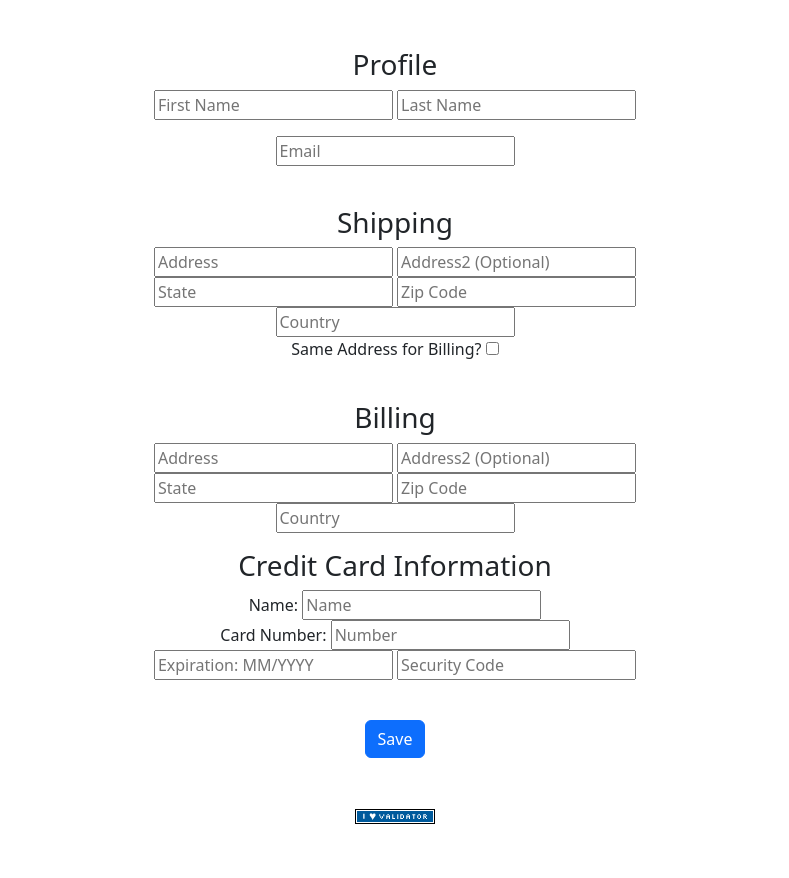
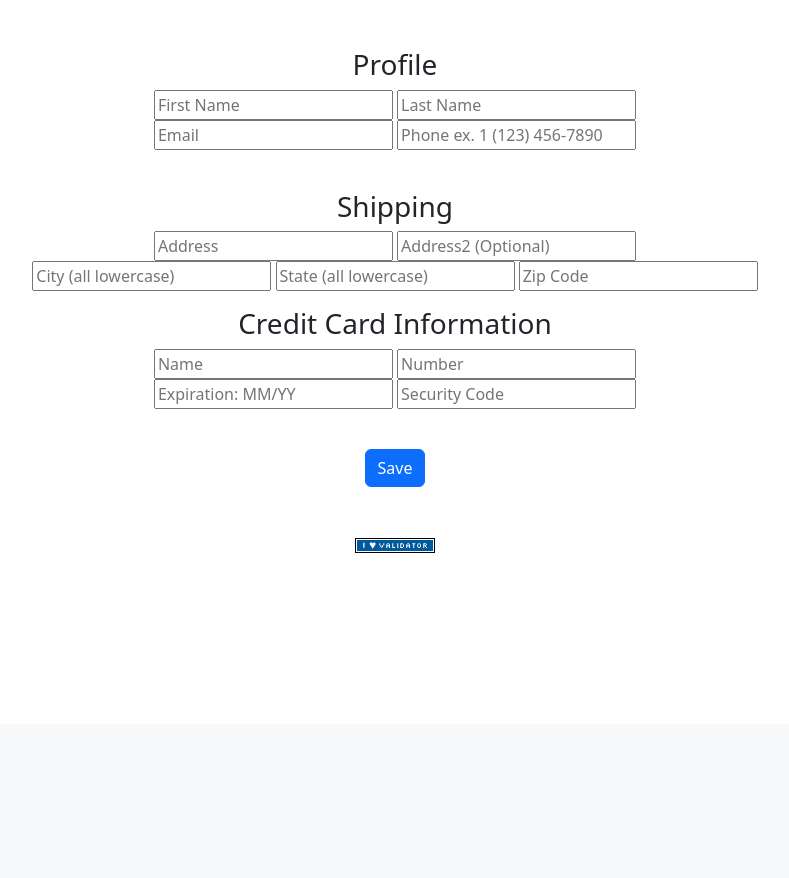
Before and after one commit to DuheeH/buyBot-Supreme, a Flask app: template templates/profile.html in a window 1280 px wide. Shown: the part 76-954 px from the top of the page, without its empty margins (245-1034 px from the left). After the commit the page ends 629 px from the top, so only its background shows below. Run offline with Flask 3, Linux system fonts and the light colour scheme; the template is opened without the code that fills it, so the values that code supplies are empty; some libraries are stand-ins or nearby versions.

Commit message:
working version with 1 item in cart

```diff
--- a/app.py
+++ b/app.py
@@ -1,12 +1,18 @@
-import os
-
+from selenium import webdriver
+from selenium.webdriver.common.by import By
+from selenium.webdriver.common.keys import Keys
+from selenium.webdriver.support.ui import WebDriverWait
+from selenium.webdriver.support import expected_conditions as EC
+from selenium.common.exceptions import TimeoutException
+import chromedriver_binary
+import time
 from cs50 import SQL
 from flask import Flask, flash, redirect, render_template, request, session
 from flask_session import Session
 from werkzeug.security import check_password_hash, generate_password_hash
 from datetime import datetime
 
-from helpers import login_required, usd, getProfile
+from helpers import login_required, usd, getProfile, randomWait
 
 # Configure application
 app = Flask(__name__)
@@ -33,31 +39,113 @@ def after_request(response):
 @app.route("/buy", methods=["GET", "POST"])
 @login_required
 def buy():
+    user_id = session['user_id']
     if request.method == "POST":
+        user_id = session["user_id"]
         urls = request.form.getlist('url')
         quantities = request.form.getlist('quantity')
-        return render_template("test.html", urls=urls,quantities=quantities)
+        date_time = datetime.now()
+        db.execute("""
+            CREATE TABLE IF NOT EXISTS transactions
+            (id INTEGER PRIMARY KEY,
+            url TEXT,
+            quantity INTEGER,
+            price FLOAT,
+            datetime DATETIME,
+            user_id INTEGER,
+            FOREIGN KEY (user_id) REFERENCES users(id))
+        """)
+
+        wd = webdriver.Chrome()
+        profile = getProfile()
+        profile_columns = ['firstName', 'lastName', 'email', 'address', 'address2', 'city', 'state', 'zip', 'phone', 'ccName', 'ccNumber', 'ccExpiration', 'ccSecurity']
+        xpath_dict = {
+            'addCart' : '//*[@id="product-root"]/div/div[2]/div[2]/form/div[2]/div/div[4]/div[2]/div[2]/div[3]/div[1]/input',
+            'price' : '//*[@id="product-root"]/div/div[2]/div[2]/form/div[2]/div/div[4]/div[1]/div[2]',
+            'checkout' : '//*[@id="product-root"]/div/div[1]/div/div/div/a[2]',
+            'processPayment': '//*[@id="checkout-pay-button"]',
+            'firstName': '//*[@id="TextField0"]',
+            'lastName': '//*[@id="TextField1"]',
+            'email': '//*[@id="email"]',
+            'address': '//*[@id="shipping-address1"]',
+            'address2': '//*[@id="TextField2"]',
+            'city': '//*[@id="TextField3"]',
+            'state': '//*[@id="Select1"]',
+            'zip': '//*[@id="TextField4"]',
+            'phone': '//*[@id="TextField5"]',
+            'ccName': '//*[@id="name"]',
+            'ccNumber': '//*[@id="number"]',
+            'ccExpiration': '//*[@id="expiry"]',
+            'ccSecurity': '//*[@id="verification_value"]'
+        }
+        prices = []
+        for index, url in enumerate(urls):
+            wait = WebDriverWait(wd, 10)
+            wd.get(url)
+            # Add items to cart X times
+            for _ in range(int(quantities[index])):
+                wd.find_element(By.XPATH, xpath_dict['addCart']).click()
+            # Add price to prices list
+            prices.append(wd.find_element(By.XPATH, xpath_dict['price']).text)
+            randomWait()
+            # Go to checkout
+            wd.find_element(By.XPATH, xpath_dict['checkout']).click()
+            randomWait()
+            # Fill in checkout info
+            for column in profile_columns:
+                value = str(profile[column])
+                xpath = xpath_dict[column]
+                element = WebDriverWait(wd, 3).until(EC.presence_of_element_located((By.XPATH, xpath)))
+                element.send_keys(value)
+            # Process Payment
+            input("enter to continue")
+            return render_template('test.html')
+            wd.find_element(By.XPATH, xpath_dict['processPayment']).click()
+            wd.quit
+        for index, url in enumerate(urls):
+            quantity = float(quantities[index])
+            db.execute("""
+                INSERT INTO transactions
+                (url, quantity, price, datetime, user_id)
+                VALUES(?,?,?,?,?)
+            """, url, quantity, prices[index], date_time, user_id)
+        flash("Purchase Successful!")
         return redirect("/")
-    return render_template("buy.html")
-
+    try:
+        rows=db.execute("""
+            SELECT * FROM profiles
+            WHERE id = ?
+            """, user_id)
+        rows = rows[0]
+        return render_template("buy.html")
+    except:
+        flash("| Profile Required Prior to Purchase |")
+        return redirect("/profile")
 
 @app.route("/")
 @login_required
 def index():
-    userid = session["user_id"]
-    try:
-        totalval = db.execute(
-            "SELECT SUM(column_name)\
-            FROM transactions\
-            WHERE user_id=?",
-            userid
+    user_id = session["user_id"]
+    totalVal = db.execute("""
+            SELECT SUM(price*quantity) AS totalVal
+            FROM transactions
+            WHERE user_id=?
+        """, user_id
         )
-    except:
+    if totalVal[0]['totalVal'] is None:
+        flash("| No Transactions | ")
         return redirect("/buy")
     # Account total value
+    transaction_rows = db.execute("""
+            SELECT url,price,quantity,(price*quantity),datetime
+            FROM transactions
+            WHERE user_id = ?""",
+            user_id
+        )
     return render_template(
         "index.html",
-        totalval=totalval
+        totalVal=totalVal,
+        transaction_rows=transaction_rows
     )
 
 
@@ -96,7 +184,7 @@ def login():
         session["user_id"] = rows[0]["id"]
 
         # Redirect user to home page
-        return redirect("/")
+        return redirect("/profile")
 
     # User reached route via GET (as by clicking a link or via redirect)
     else:
@@ -161,24 +249,42 @@ def profile():
     user_id = session["user_id"]
     if request.method == "POST":
         profile = dict(request.form.items())
-        #return render_template("test.html", profile=profile)
-        try:
-            if profile["sameAddress"]=="on":
-                profile["addressB"] = profile["address"]
-                profile["address2B"] = profile["address2"]
-                profile["stateB"] = profile["state"]
-                profile["zipB"] = profile["zip"]
-                profile["countryB"] = profile["country"]
-        except:
-            profile["sameAddress"]='off'
-        for key in profile:
-            db.execute("UPDATE users SET ?=? WHERE id = ?", key, profile[key], user_id)
+        test = db.execute("""SELECT * FROM profiles WHERE user_id=?""",user_id)
+        if not test:
+            db.execute("""
+                INSERT INTO profiles (user_id)
+                VALUES (?)
+                """, user_id)
+        for key,value in profile.items():
+            db.execute("""
+                UPDATE profiles
+                SET ?=?
+                WHERE user_id=?
+                """, key, value, user_id)
         profile_recent = getProfile()
-        #return render_template("test.html")
+        flash("Profile Updated")
         return render_template("profile.html", profile_recent=profile_recent)
+    db.execute("""
+        CREATE TABLE IF NOT EXISTS profiles (
+        id INTEGER PRIMARY KEY,
+        user_id INTEGER,
+        firstName TEXT,
+        lastName TEXT,
+        email TEXT,
+        address TEXT,
+        address2 TEXT,
+        city TEXT,
+        state TEXT,
+        zip TEXT,
+        phone TEXT,
+        ccName TEXT,
+        ccNumber TEXT,
+        ccExpiration TEXT,
+        ccSecurity TEXT,
+        sameAddress TEXT DEFAULT 'on',
+        FOREIGN KEY (user_id) REFERENCES users(id)
+        )""")
     profile_recent = getProfile()
-    #profile_test=profile_recent
-    #return render_template("test.html", profile_test=profile_test)
     return render_template("profile.html", profile_recent=profile_recent)
 
 
--- a/templates/profile.html
+++ b/templates/profile.html
@@ -5,57 +5,32 @@
 {% endblock %}
 
 {% block main %}
-  <script>
-    document.addEventListener('DOMContentLoaded', function() {
-        var checkbox = document.querySelector('#sameAddress');
-        checkbox.addEventListener('click', function(event) {
-            var billing = document.querySelector(".mb-3.billing");
-            if (checkbox.checked) {
-                billing.style.display = "none";
-            } else {
-                billing.style.display = "block";
-            }
-        });
-    });
-  </script>
-
     <form action="/profile" method="post">
       <div class="mb-3">
         <label><h3>Profile</h3></label><br>
-        <input type="text" id="firstName" name="firstName" placeholder="First Name" required value= "{{ profile_recent['firstName'] }}" autocomplete="off">
-        <input type="text" id="lastName" name="lastName" placeholder="Last Name" required value="{{ profile_recent['lastName'] }}" autocomplete="off">
-      </div>
-
-      <div class="mb-3">
-          <input type="email" id="email" name="email" placeholder="Email" required value="{{ profile_recent['email'] }}" autocomplete="off"><br><br>
+        <input type="text" id="firstName" name="firstName" placeholder="First Name" required value="{% if profile_recent['firstName'] != None %}{{ profile_recent['firstName'] }}{% endif %}" autocomplete="off">
+        <input type="text" id="lastName" name="lastName" placeholder="Last Name" required value="{% if profile_recent['lastName'] != None %}{{ profile_recent['lastName'] }}{% endif %}" autocomplete="off"><br>
+        <input type="text" id="email" name="email" placeholder="Email" required value="{% if profile_recent['email'] != None %}{{ profile_recent['email'] }}{% endif %}" autocomplete="off">
+        <input type="text" id="phone" name="phone" placeholder="Phone ex. 1 (123) 456-7890" required value="{% if profile_recent['phone'] != None %}{{ profile_recent['phone'] }}{% endif %}" autocomplete="off"><br><br>
       </div>
 
       <div class="mb-3">
           <label><h3>Shipping</h3></label><br>
-          <input type="text" id="address" name="address" placeholder="Address" required value="{{ profile_recent['address'] }}" autocomplete="off">
-          <input type="text" id="address2" name="address2" placeholder="Address2 (Optional)" value="{{ profile_recent['address2'] }}" autocomplete="off"><br>
-          <input type="text" id="state" name="state" placeholder="State" required value="{{ profile_recent['state'] }}" autocomplete="off">
-          <input type="text" id="zip" name="zip" placeholder="Zip Code" required value="{{ profile_recent['zip'] }}" autocomplete="off"><br>
-          <input type="text" id="country" name="country" placeholder="Country" required value="{{ profile_recent['country'] }}" autocomplete="off"><br>
-          <label for="sameAddress">Same Address for Billing?</label>
-          <input type="checkbox" id="sameAddress" name="sameAddress" {% if profile_recent['sameAddress']=='on' %}checked{% endif %} autocomplete="off"><br><br>
-      </div>
-      <div class="mb-3 billing" {% if profile_recent['sameAddress']=='on' %}style="display: none;"{% endif %}>
-        <label><h3>Billing</h3></label><br>
-        <input type="text" id="addressB" name="addressB" placeholder="Address" required value="{{ profile_recent['addressB'] }}" autocomplete="off">
-        <input type="text" id="address2B" name="address2B" placeholder="Address2 (Optional)" value="{{ profile_recent['address2B'] }}" autocomplete="off"><br>
-        <input type="text" id="stateB" name="stateB" placeholder="State" required value="{{ profile_recent['stateB'] }}" autocomplete="off">
-        <input type="text" id="zipB" name="zipB" placeholder="Zip Code" required value="{{ profile_recent['zipB'] }}" autocomplete="off"><br>
-        <input type="text" id="countryB" name="countryB" placeholder="Country" required value="{{ profile_recent['countryB'] }}" autocomplete="off"><br>
+          <input type="text" id="address" name="address" placeholder="Address" required value="{% if profile_recent['address'] != None %}{{ profile_recent['address'] }}{% endif %}" autocomplete="off">
+          <input type="text" id="address2" name="address2" placeholder="Address2 (Optional)" value="{% if profile_recent['address2'] != None %}{{ profile_recent['address2'] }}{% endif %}" autocomplete="off"><br>
+          <input type="text" id="city" name="city" placeholder="City (all lowercase)" required value="{% if profile_recent['city'] != None %}{{ profile_recent['city'] }}{% endif %}" autocomplete="off">
+          <input type="text" id="state" name="state" placeholder="State (all lowercase)" required value="{% if profile_recent['state'] != None %}{{ profile_recent['state'] }}{% endif %}" autocomplete="off">
+          <input type="text" id="zip" name="zip" placeholder="Zip Code" required value="{% if profile_recent['zip'] != None %}{{ profile_recent['zip'] }}{% endif %}" autocomplete="off"><br>
       </div>
       <div class="mb-3">
           <label><h3>Credit Card Information</h3></label><br>
-          Name: <input type="text" id="ccName" name="ccName" placeholder="Name" required value="{{ profile_recent['ccName'] }}" autocomplete="off"><br>
-          Card Number: <input type="text" id="ccNumber" name="ccNumber" placeholder="Number" required value="{{ profile_recent['ccNumber'] }}" autocomplete="off"><br>
-          <input type="text" id="ccExpiration" name="ccExpiration" placeholder="Expiration: MM/YYYY" required value="{{ profile_recent['ccExpiration'] }}" autocomplete="off">
-          <input type="text" id="ccSecurity" name="ccSecurity" placeholder="Security Code" required value="{{ profile_recent['ccSecurity'] }}" autocomplete="off">
+          <input type="text" id="ccName" name="ccName" placeholder="Name" required value="{% if profile_recent['ccName'] != None %}{{ profile_recent['ccName'] }}{% endif %}" autocomplete="off">
+          <input type="text" id="ccNumber" name="ccNumber" placeholder="Number" required value="{% if profile_recent['ccNumber'] != None %}{{ profile_recent['ccNumber'] }}{% endif %}" autocomplete="off"><br>
+          <input type="text" id="ccExpiration" name="ccExpiration" placeholder="Expiration: MM/YY" required value="{% if profile_recent['ccExpiration'] != None %}{{ profile_recent['ccExpiration'] }}{% endif %}" autocomplete="off">
+          <input type="text" id="ccSecurity" name="ccSecurity" placeholder="Security Code" required value="{% if profile_recent['ccSecurity'] != None %}{{ profile_recent['ccSecurity'] }}{% endif %}" autocomplete="off">
           <br><br>
       </div>
-        <button class="btn btn-primary" type="submit">Save</button>
+
+      <button class="btn btn-primary" type="submit">Save</button>
     </form>
 {% endblock %}
--- a/templates/test.html
+++ b/templates/test.html
@@ -1 +1 @@
-<input type="text" id="firstName" name="firstName" placeholder="First Name" required value="{{ profile_test[0]['firstName'] }}">
+{{ totalval }}
```
Also changed, not shown: helpers.py (+11 -2 lines), templates/index.html (+5 -7 lines), buybot.db, 1 other file.
